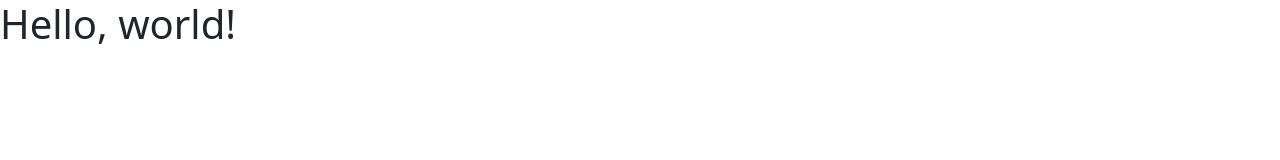
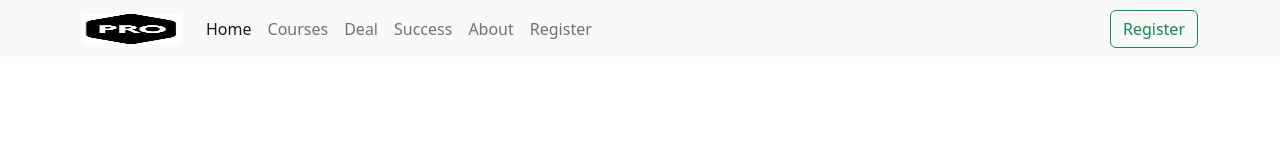
Before and after one commit to Fahima92/Assignment3-repository, a plain HTML site: page index.html in a window 1280 px wide. Drawn offline with nearby package versions, Linux system fonts and the light colour scheme.

Commit message:
navbar added

```diff
--- a/index.html
+++ b/index.html
@@ -10,7 +10,46 @@
 </head>
 
 <body>
-    <h1>Hello, world!</h1>
+    <header class="container">
+        <!--Navbar start-->
+        <nav class="navbar navbar-expand-lg fixed-top bg-light">
+            <div class="container">
+                <a class="navbar-brand" href="#"> <img src="images/logo.png" alt=""
+                        class="d-inline-block align-text-top" height="30px" width="100px">
+                </a>
+                <button class="navbar-toggler" type="button" data-bs-toggle="collapse"
+                    data-bs-target="#navbarSupportedContent" aria-controls="navbarSupportedContent"
+                    aria-expanded="false" aria-label="Toggle navigation">
+                    <span class="navbar-toggler-icon"></span>
+                </button>
+                <div class="collapse navbar-collapse" id="navbarSupportedContent">
+                    <ul class="navbar-nav me-auto mb-2 mb-lg-0">
+                        <li class="nav-item">
+                            <a class="nav-link active" aria-current="page" href="#">Home</a>
+                        </li>
+                        <li class="nav-item">
+                            <a class="nav-link" href="#">Courses</a>
+                        </li>
+                        <li class="nav-item">
+                            <a class="nav-link" href="#">Deal</a>
+                        </li>
+                        <li class="nav-item">
+                            <a class="nav-link" href="#">Success</a>
+                        </li>
+                        <li class="nav-item">
+                            <a class="nav-link" href="#">About</a>
+                        </li>
+                        <li class="nav-item">
+                            <a class="nav-link" href="#">Register</a>
+                        </li>
+                    </ul>
+                    <button class="btn btn-outline-success" type="submit">Register</button>
+
+                </div>
+            </div>
+        </nav>
+        <!--Navbar end-->
+    </header>
     <script src="https://cdn.jsdelivr.net/npm/bootstrap@5.2.0/dist/js/bootstrap.bundle.min.js"
         integrity="sha384-A3rJD856KowSb7dwlZdYEkO39Gagi7vIsF0jrRAoQmDKKtQBHUuLZ9AsSv4jD4Xa"
         crossorigin="anonymous"></script>
```
Also changed, not shown: images/logo.png (added).
